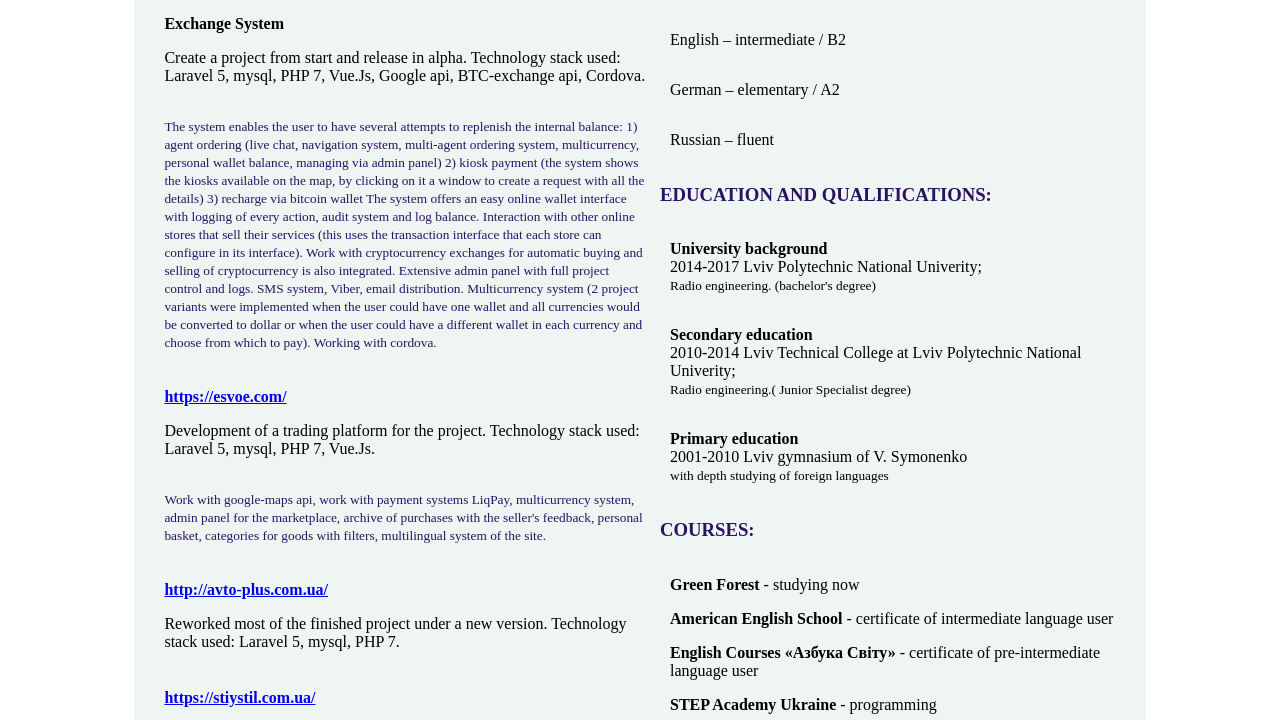
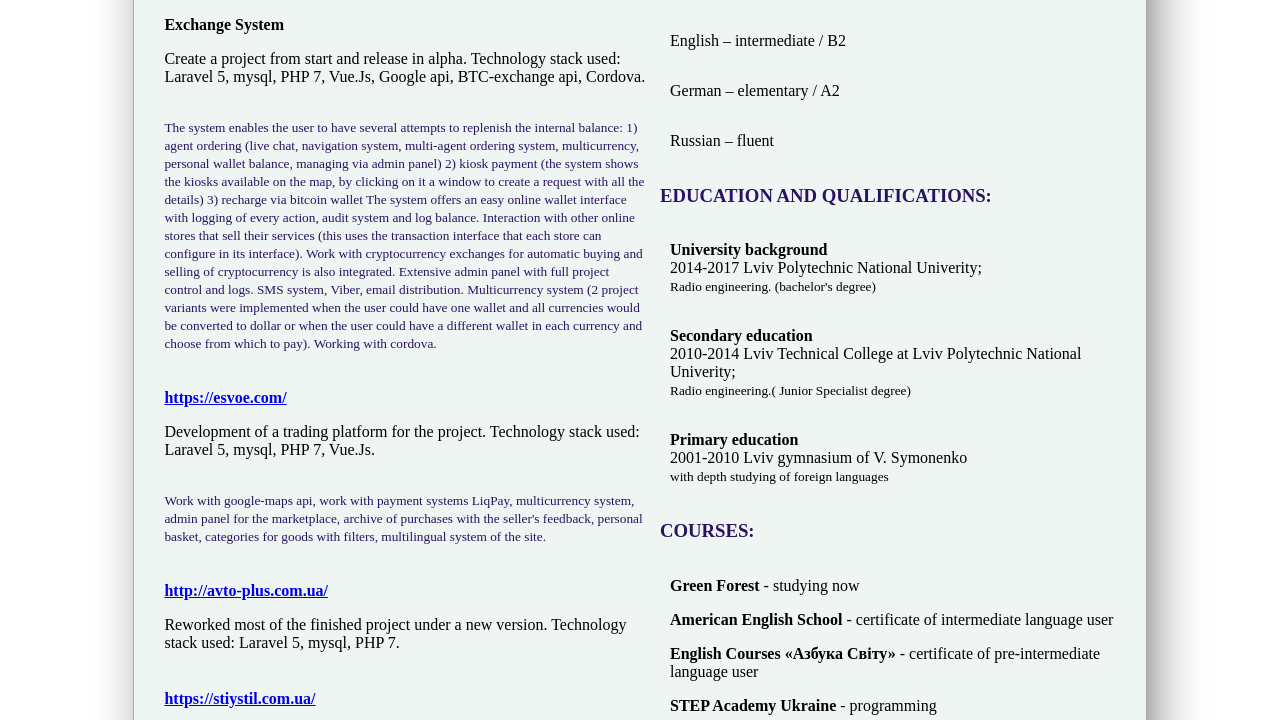
Before and after one commit to wladmonax/vmternal, a plain HTML site: page index.html in a window 1280 px wide. Shown: the part 709-1429 px from the top of the page. Drawn offline with Linux system fonts and the light colour scheme.

Commit message:
add shadow

```diff
--- a/index.html
+++ b/index.html
@@ -178,10 +178,24 @@
 
     .data {
         height: 100%;
+
         width: 80%;
+
         background-color: #eef5f3;
+
         min-width: 850px;
+
         max-width: 1100px;
+
+        border-radius: 20px;
+
+        border: 1px solid #2728285c;
+
+        -webkit-box-shadow: 10px 10px 62px -17px rgba(0,0,0,0.75);
+
+        -moz-box-shadow: 10px 10px 62px -17px rgba(0,0,0,0.75);
+
+        box-shadow: 10px 10px 62px -17px rgba(0,0,0,0.75);
     }
 
     .header {
```
